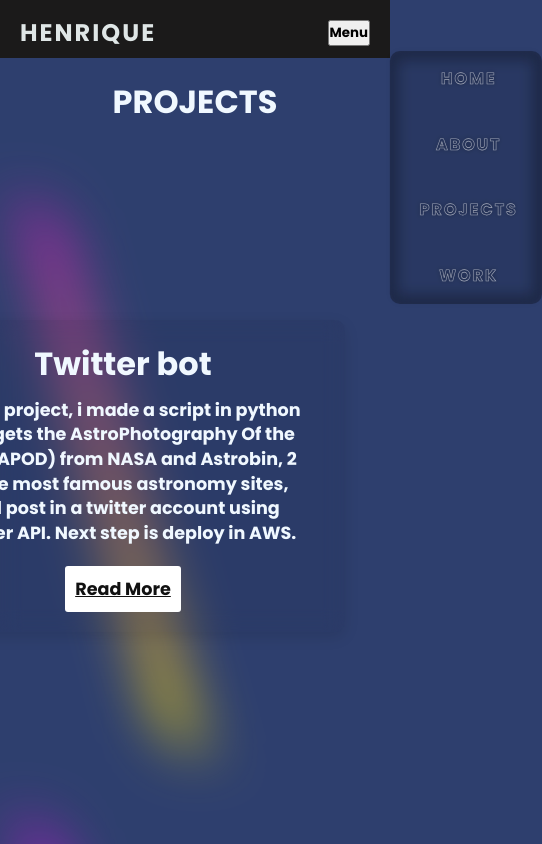
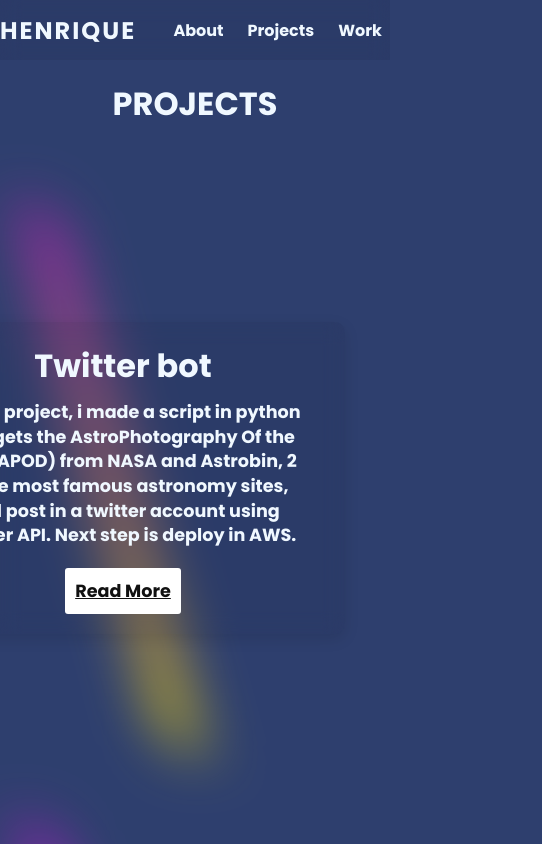
Before and after one commit to Hfriggi/websiteNextJS, a Next.js app: page /projects in a window 390 px wide. Shown: the top 844 px of the page, 542 px wide, since content can reach past the window. Built offline with nearby package versions, Linux system fonts and the light colour scheme.

Commit message:
changing menu

```diff
--- a/components/Header.js
+++ b/components/Header.js
@@ -3,31 +3,18 @@ import Head from 'next/head'
 
 export const Header = () => {
     return (
-        <nav className='ml-auto'>
-            <div className='Tittle'>
-                <h1>
-                    Henrique
-                </h1>
-            </div>
-            <div className='menu'>
-                <ul className='navList' id ='navList'>
-                    <li className='li'>
-                        <a className='a' href='/' data-text='&nbsp;Home'>&nbsp;Home</a>
-                    </li>
-                    <li className='li'>
-                        <a className='a' href='/about' data-text='&nbsp;About'>&nbsp;About</a>
-                    </li>
-                    <li className='li'>
-                        <a className='a' href='/projects' data-text='&nbsp;Projects'>&nbsp;Projects</a>
-                    </li>
-                    <li className='li'>
-                        <a className='a' href='/work' data-text='&nbsp;Work'>&nbsp;Work</a>
+        <header id='header'>
+            <a id='logo' href='/'>Henrique</a>
+            <nav id='nav'>
+                <ul id='menu'>
+                    <li>
+                        <a href='/about'>About</a>
+                        <a href='/projects'>Projects</a>
+                        <a href='/work'>Work</a>
                     </li>
                 </ul>
-            </div>
-            <button id='burgerBtn'>Menu</button>
-            <link rel="stylesheet" href="https://cdn.jsdelivr.net/gh/devicons/devicon@v2.15.1/devicon.min.css"></link>
-        </nav>
+            </nav>
+        </header>
 
     )
 }
--- a/components/mobile-navbar.js
+++ b/components/mobile-navbar.js
@@ -1,7 +1,7 @@
-const btnMobile = document.getElementById('burgerBtn');
+const btnMobile = () => document.getElementById('burgerBtn');
 
 function toggleMenu(){
-    const navList = document.getElementById('navList');
+    const navList = () => document.getElementById('navList');
     navList.classList.toggle('active');
 }
 
--- a/pages/index.js
+++ b/pages/index.js
@@ -14,6 +14,7 @@ function Home(){
         <meta charSet='UTF-8'></meta>
         <title>Henrique Friggi WebSite</title>
         <link rel='stylesheet' href='styles.css'></link>
+        <script src="mobile-navbar.js"></script>
         <link rel="stylesheet" href="https://cdn.jsdelivr.net/gh/devicons/devicon@v2.10.1/devicon.min.css"></link>
     </head>
     <body className='HomeBody'>
--- a/styles/styles.css
+++ b/styles/styles.css
@@ -6,65 +6,7 @@
   box-sizing: border-box;
   font-family: Poppins, sans-serif;
 }
-nav {
-  font-family: 'SF Pro Text', 'SF Pro Icons', 'Helvetica Neue', 'Helvetica',
-    'Arial', sans-serif;
-  padding: 20px 20px 12px;
-  max-width: 100%;
-  background-color: #1b1a1a;
-  text-transform: uppercase;
-  display: flex;
-  justify-content: space-between;
-}
-nav ul
-{
-  position: relative;
-  display: flex;
-  flex-direction:row;
-  gap: 10px;
-}
-nav ul li
-{
-  position: relative;
-  list-style: none;
-}
-nav ul li a
-{
-  position: relative;
-  font-size: 1em;
-  text-decoration:none;
-  line-height: 1.6em;
-  letter-spacing: 2px;
-  color: transparent;
-  -webkit-text-stroke: 0.6px rgba(255, 255, 255, 0.596);
-}
-nav ul li a::before
-{
-   content: attr(data-text);
-   position: absolute;
-   color: rgb(255, 0, 0);
-   width: 0;
-   overflow: hidden;
-   transition: 1s;
 
-}
-nav ul li a:hover::before
-{
-  width: 100%;
-  -webkit-text-stroke: 1px rgb(255, 0, 0);
-  filter: drop-shadow(0 0 25px);
-  filter: blur(0 0 35px);
-}
-.Tittle
-{
-  color: rgb(223, 230, 230);
-  justify-content: center;
-  max-width: 1200px;
-  letter-spacing: 2px;
-  font-size: 1em;
-  text-transform: uppercase;
-  line-height: 1.6em;
-}
 .TextTitle
 {
   color: azure;
@@ -74,9 +16,9 @@ nav ul li a:hover::before
 }
 .HomeBody .boxProjects
 {
-  margin-top: -25em;
-  margin-left: 40%;
-  width: 45em;
+  margin-top: 25em;
+  margin-left: 80%;
+  width: 20em;
   height: 18em;
   position: relative;
   filter: drop-shadow(25px 25px 10px);
@@ -118,11 +60,7 @@ img .perfilImage
   filter: drop-shadow(0 0 25px);
   filter: saturate(0 0 25px);
 }
-header
-{
-  min-width: 100%;
-  margin: auto;
-}
+
 Footer
 {
   text-transform: uppercase;
@@ -374,7 +312,6 @@ body
 }
 .container .boxProjects:hover .content
 {
-  left: -25px;
   padding: 60px 40px;
 
 }
@@ -512,37 +449,10 @@ body
 
 @media (max-width: 700px)
 {
-  .navList
+  .boxProjects .content
   {
-    position: absolute;
-    top: 6vh;
-    right: 0;
-    width: 18vh;
-    height: 30vh;
-    align-items: center;
-    transition: .5s;
-    flex-direction: column;
-    filter:drop-shadow(0 0 2px);
-    background: rgba(0, 0, 0, 0.05);
-    backdrop-filter: blur(10px);
-    justify-content: space-around;
-    transform: translateX(100%);
-    border-radius: 10px;
-    transition: transform 0.3s ease-in;
+    max-width: 100;
   }
-  .burgerBtn
-  {
-    display: block;
-  }
-  .navList .li
-  {
-    transition: all .5s;
-  }
-
-  .checkbox:checked .navList
-  {
-		display: none;
-	}
 }
 @media (min-width: 700px)
 {
@@ -551,11 +461,51 @@ body
     display: none;
   }
 }
-.navList.active
-{
-  transform: translateX(0);
+
+body{
+  overflow-x: hidden;
 }
 
- html, ml-auto,  body {
-  overflow-x: hidden;
+ul#menu a
+{
+  margin: 0px;
+  padding: 0px;
+  text-decoration: none;
+  display: flex;
+  color: aliceblue;
 }
+
+ul#menu a:hover
+{
+  background-color: rgba(0, 0, 0, 0.1);
+}
+#logo
+{
+  text-transform: uppercase;
+  text-decoration: none;
+  color: aliceblue;
+  letter-spacing: 2px;
+  font-size: 1.5rem;
+  font-weight: bold;
+}
+#header
+{
+  box-sizing: border-box;
+  height: 60px;
+  display: flex;
+  align-items: center;
+  justify-content: space-between;
+  background-color: rgba(0, 0, 0, 0.05);
+  backdrop-filter: blur(10px);
+}
+#menu li
+{
+  display: flex;
+  list-style: none;
+  gap: 0.5rem;
+}
+
+#menu li a
+{
+  padding: 0.5rem;
+}
```
